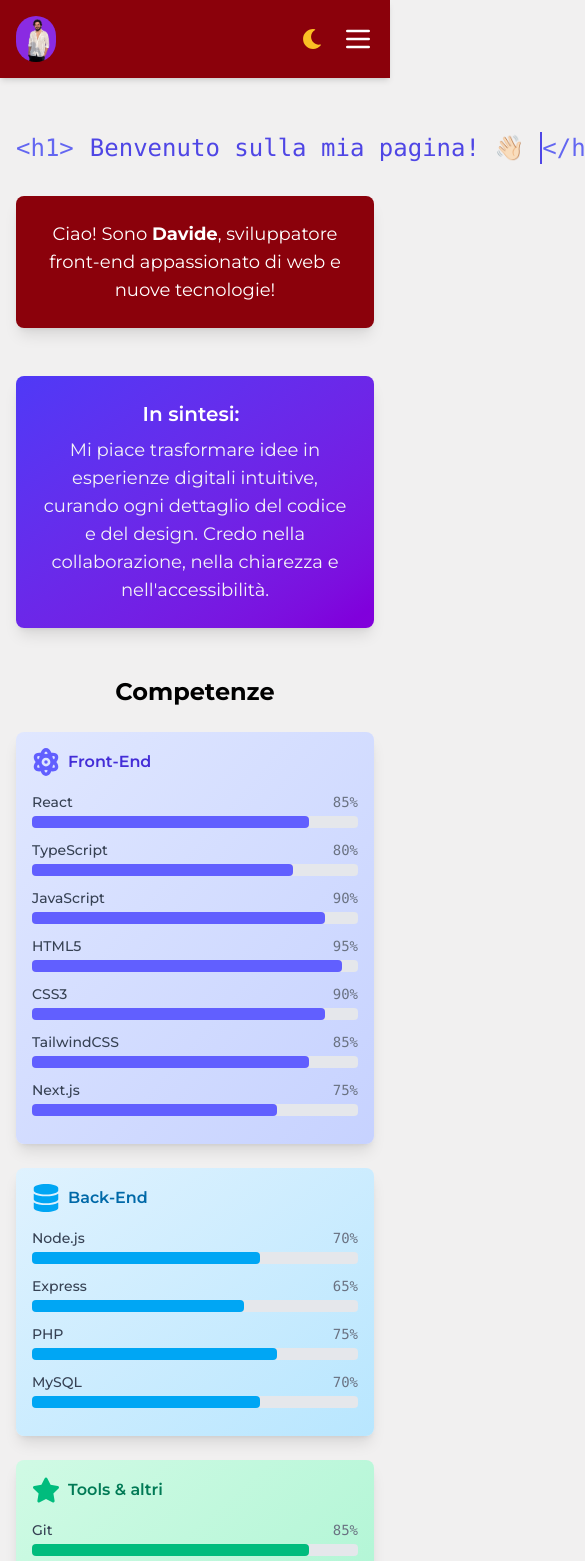
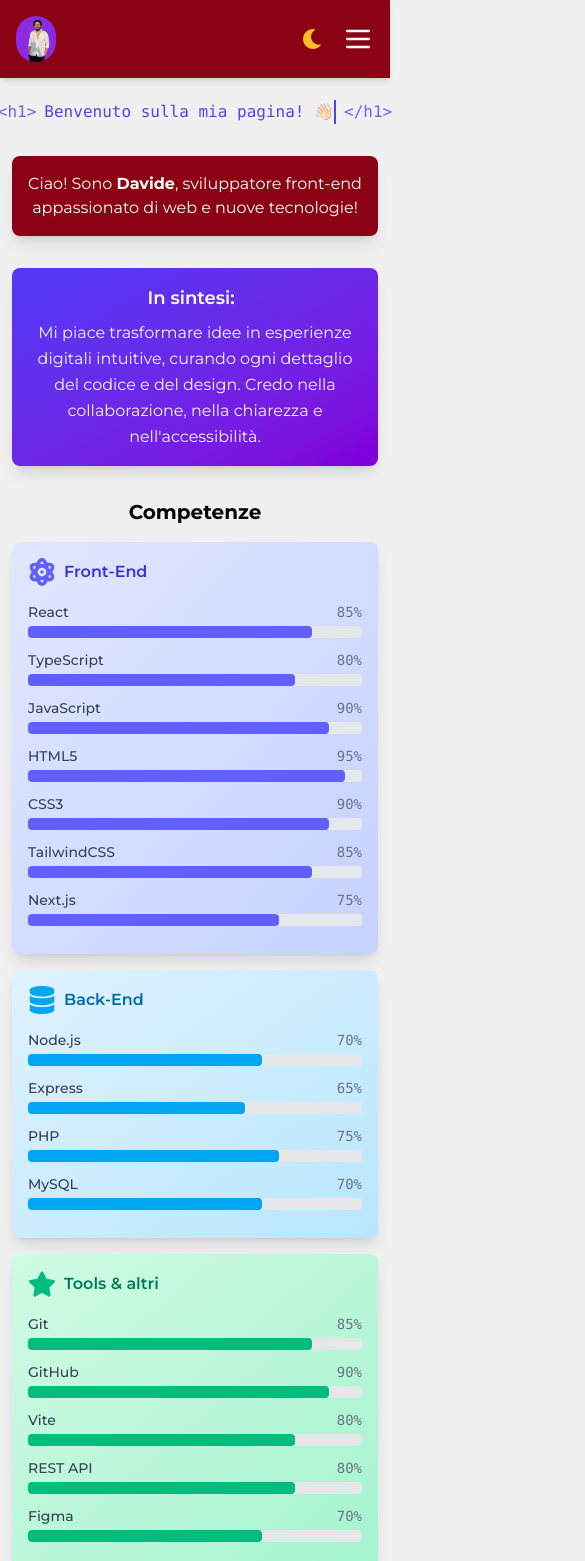
Before and after one commit to DavideSiracusano/davide-siracusano-portfolio, a Next.js app: page / in a window 390 px wide. Shown: the top 1561 px of the page, 585 px wide, since content can reach past the window. Built offline with nearby package versions, Linux system fonts and the light colour scheme.

Commit message:
responsive layout home page

```diff
--- a/src/app/Home/page.js
+++ b/src/app/Home/page.js
@@ -97,32 +97,32 @@
       animate={{ opacity: 1, y: 0 }}
       exit={{ opacity: 0 }}
       transition={{ duration: 1 }}
-      className="min-h-screen pt-24 pb-16 px-4 flex flex-col items-center justify-center"
+      className="min-h-screen pt-16 sm:pt-24 pb-12 sm:pb-16 px-3 sm:px-4 flex flex-col items-center justify-center"
     >
       <div className="max-w-4xl mx-auto w-full">
-        <div className="text-center mb-8 font-mono">
-          <h1 className="inline-flex text-2xl">
-            <span className="html-tag">&lt;h1&gt;</span>
-            <span className="code-content code-animation px-4">
+        <div className="flex justify-center items-center mb-8 font-mono w-full">
+          <h1 className="flex items-center justify-center sm:text-2xl md:text-3xl lg:text-4xl">
+            <span className="html-tag shrink-0">&lt;h1&gt;</span>
+            <span className="code-content code-animation mx-2">
               Benvenuto sulla mia pagina! 👋🏻
             </span>
-            <span className="html-tag">&lt;/h1&gt;</span>
+            <span className="html-tag shrink-0">&lt;/h1&gt;</span>
           </h1>
         </div>
 
         <div className="mx-auto max-w-2xl">
-          <p className="animate-gradient rounded-lg p-6 shadow-lg text-center text-lg  mb-12 text-white">
+          <p className="animate-gradient rounded-lg p-4 sm:p-6 shadow-lg text-center text-base sm:text-lg mb-8 sm:mb-12 text-white">
             Ciao! Sono <strong className="text-white">Davide</strong>,
             sviluppatore front-end appassionato di web e nuove tecnologie!
           </p>
         </div>
 
         {/* IN SINTESI */}
-        <section className="rounded-lg p-6 shadow-lg text-center text-lg mb-12 bg-gradient-to-br from-indigo-600 to-purple-700 dark:from-indigo-900 dark:to-purple-950">
-          <h2 className="text-xl font-semibold mb-2 flex items-center justify-center text-white">
+        <section className="rounded-lg p-4 sm:p-6 shadow-lg text-center text-base sm:text-lg mb-8 sm:mb-12 bg-gradient-to-br from-indigo-600 to-purple-700 dark:from-indigo-900 dark:to-purple-950">
+          <h2 className="text-lg sm:text-xl font-semibold mb-2 flex items-center justify-center text-white">
             <span className="mr-2">In sintesi:</span>
           </h2>
-          <p className="text-gray-100">
+          <p className="text-gray-100 leading-relaxed">
             Mi piace trasformare idee in esperienze digitali intuitive, curando
             ogni dettaglio del codice e del design. Credo nella collaborazione,
             nella chiarezza e nell&apos;accessibilità.
@@ -130,9 +130,11 @@
         </section>
 
         {/* COMPETENZE */}
-        <section className="mb-12">
-          <h2 className="text-2xl font-bold text-center mb-6">Competenze</h2>
-          <div className="grid grid-cols-1 md:grid-cols-3 gap-6">
+        <section className="mb-8 sm:mb-12">
+          <h2 className="text-xl sm:text-2xl font-bold text-center mb-4 sm:mb-6">
+            Competenze
+          </h2>
+          <div className="grid grid-cols-1 sm:grid-cols-2 lg:grid-cols-3 gap-4 sm:gap-6">
             {/* Front-End */}
             <div className="bg-gradient-to-br from-indigo-100 to-indigo-200 dark:from-indigo-900 dark:to-indigo-800 p-4 rounded-lg shadow-lg">
               <div className="flex items-center mb-4">
@@ -188,10 +190,10 @@
         </section>
 
         {/*technologies*/}
-        <h4 className="text-2xl font-semibold text-center mb-8">
+        <h4 className="text-xl sm:text-2xl font-semibold text-center mb-6 sm:mb-8">
           Tecnologie con cui lavoro:
         </h4>
-        <div className="flex flex-wrap justify-center gap-6">
+        <div className="flex flex-wrap justify-center gap-4 sm:gap-6">
           {technologies.map((tech, index) => (
             <motion.div
               key={tech.alt}
--- a/src/app/globals.css
+++ b/src/app/globals.css
@@ -40,7 +40,14 @@
   border-right: 2px solid #4f46e5;
   white-space: nowrap;
   overflow: hidden;
+  max-width: 100%;
   animation: typing 3.5s steps(40, end), blink-caret 0.75s step-end infinite;
+}
+
+@media (max-width: 640px) {
+  .code-animation {
+    animation: typing 2.5s steps(30, end), blink-caret 0.75s step-end infinite;
+  }
 }
 
 /* Animazione personalizzata per simulare la digitazione */
```
